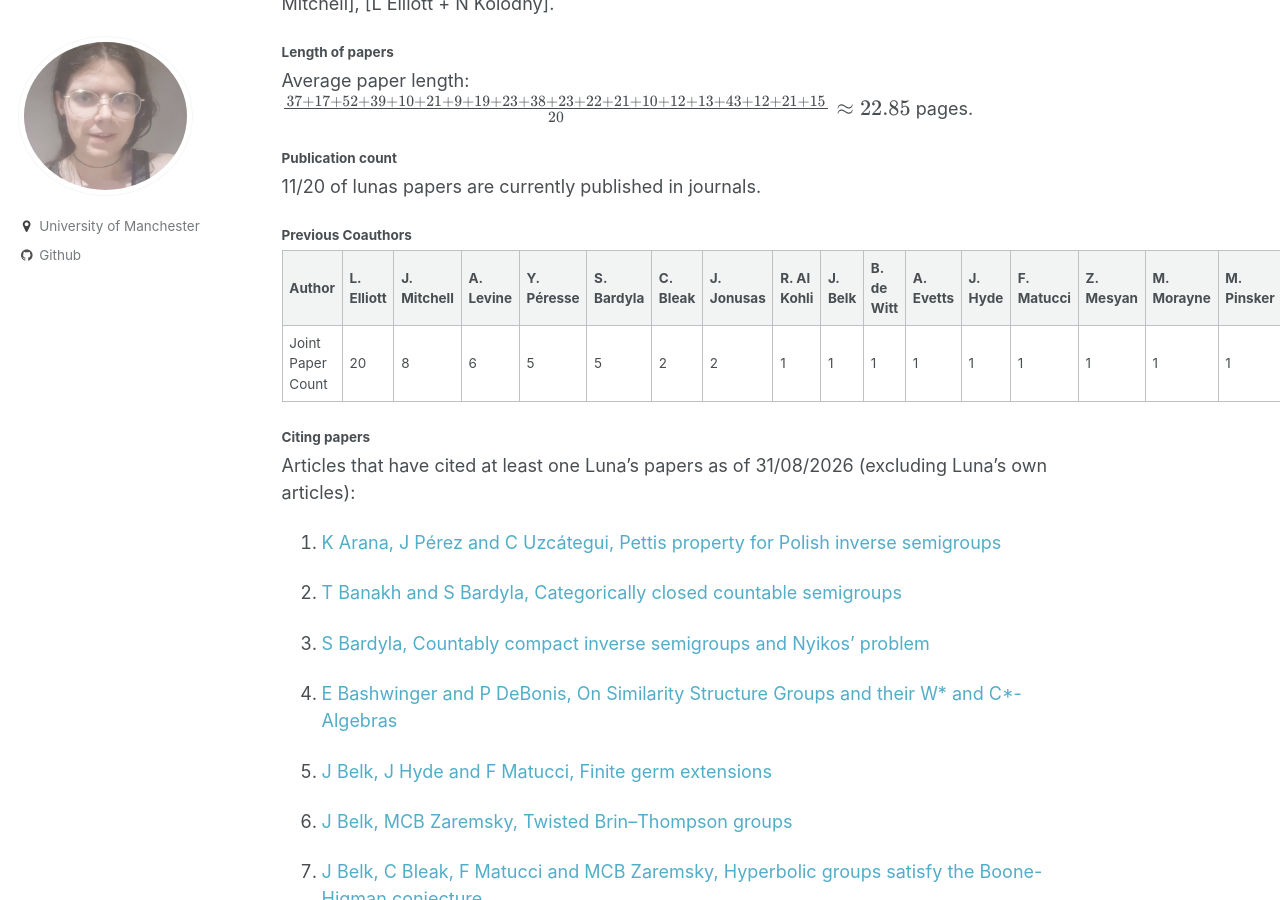
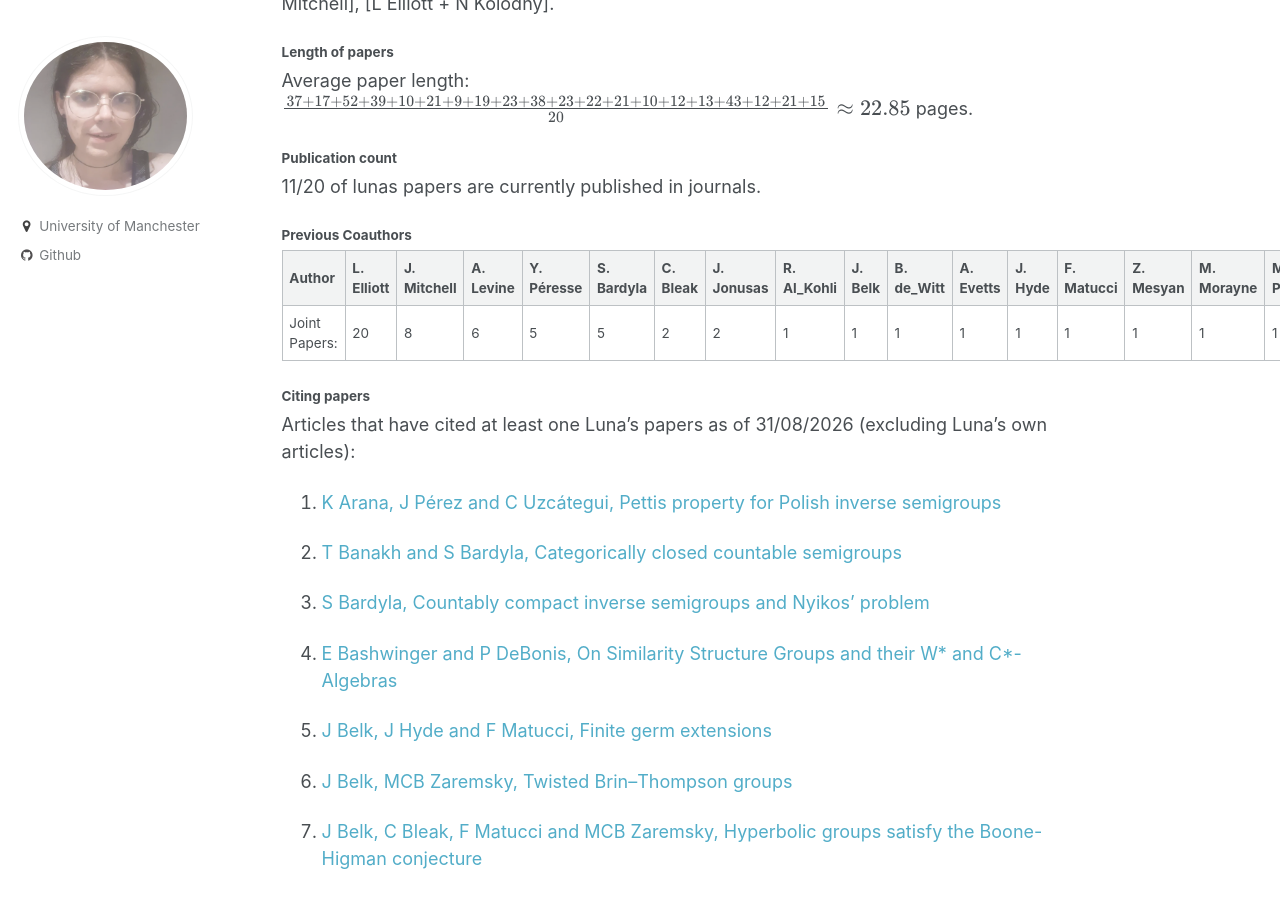
Before and after one commit to le27/L-Elliott, a Jekyll site: the page built from _pages/papers.md, in a window 1280 px wide and 900 px high, scrolled down 2281 px. Built offline with Jekyll 4.4.1, drawn with Linux system fonts in a browser that asks for light colours; formulas are drawn with MathJax 3.

Commit message:
Fix formatting of coauthors table in papers.md

```diff
--- a/_pages/papers.md
+++ b/_pages/papers.md
@@ -77,9 +77,9 @@
 
 ##### Previous Coauthors
 
-| Author            | L. Elliott | J. Mitchell | A. Levine | Y. Péresse | S. Bardyla | C. Bleak | J. Jonusas | R. Al Kohli | J. Belk | B. de Witt | A. Evetts | J. Hyde | F. Matucci | Z. Mesyan | M. Morayne | M. Pinsker |
-| --------          | -------    | --------    | -------   | -------    | -------    | -------  | -------    | -------     | ------- | -------    | -------   | ------- | -------    | -------     | -------    | -------    |
-| Joint Paper Count | 20         | 8           | 6         | 5          | 5          | 2        | 2          | 1           | 1       | 1          | 1         | 1       | 1          | 1           | 1          | 1          |
+| Author         | L. Elliott | J. Mitchell | A. Levine | Y. Péresse | S. Bardyla | C. Bleak | J. Jonusas | R. Al_Kohli | J. Belk | B. de_Witt | A. Evetts | J. Hyde | F. Matucci | Z. Mesyan | M. Morayne | M. Pinsker |
+| --------       | -------    | --------    | -------   | -------    | -------    | -------  | -------    | -------     | ------- | -------    | -------   | ------- | -------    | -------     | -------    | -------    |
+| Joint Papers:  | 20         | 8           | 6         | 5          | 5          | 2        | 2          | 1           | 1       | 1          | 1         | 1       | 1          | 1              | 1          | 1          |
 
 
 ##### Citing papers
```
